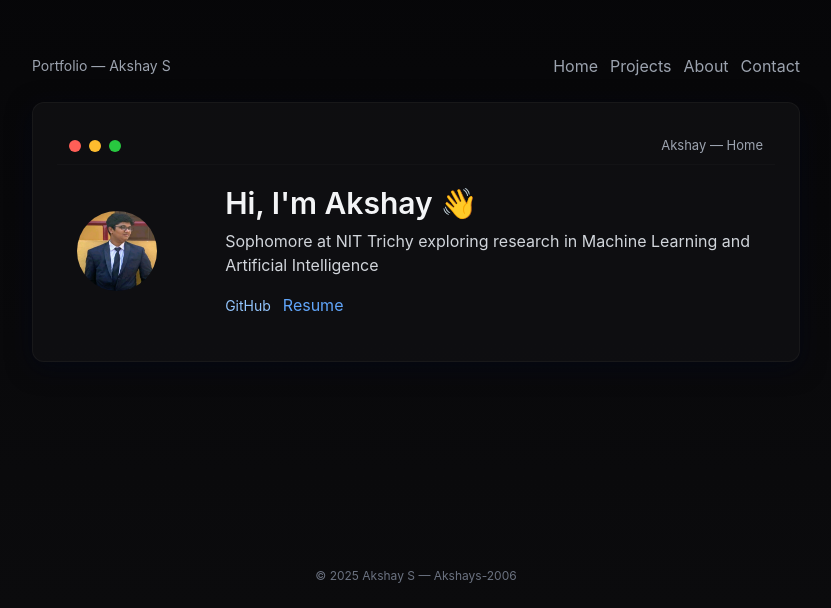
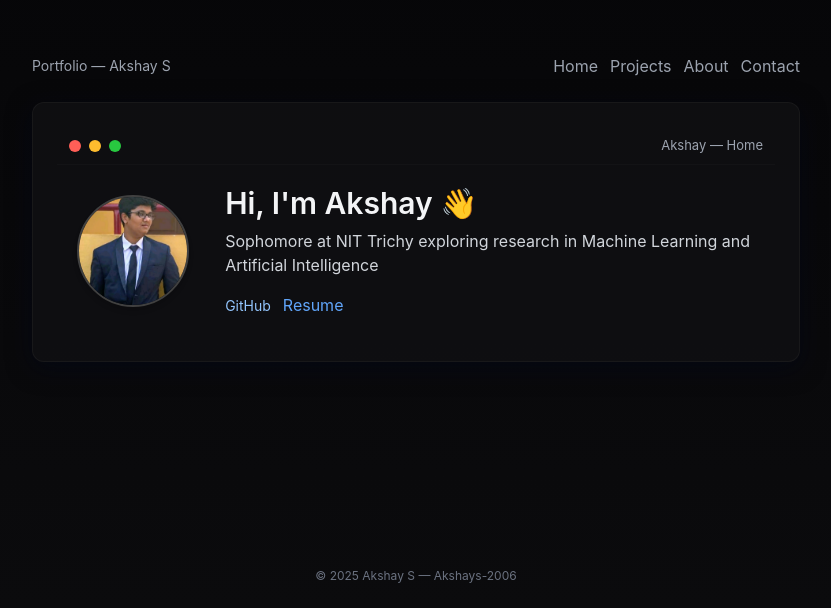
Before and after one commit to Akshays-2006/personal_website, a React (Vite) app: page / in a window 1280 px wide. Shown: the part 192-800 px from the top of the page, without its empty margins (224-1055 px from the left). Built offline with nearby package versions, Linux system fonts and the light colour scheme.

Commit message:
fix: profile and resume link

```diff
--- a/src/components/AboutWindow.jsx
+++ b/src/components/AboutWindow.jsx
@@ -8,7 +8,7 @@ export default function AboutWindow(){
         <img
           src={`${import.meta.env.BASE_URL}profile.jpg`}
           alt="profile"
-          className="w-20 h-20 rounded-full"
+          className="w-28 h-28 rounded-full object-cover border-2 border-neutral-700 shadow-md"
         />
         <div>
           <div className="text-lg font-medium">Akshay S</div>
--- a/src/components/HeroWindow.jsx
+++ b/src/components/HeroWindow.jsx
@@ -8,9 +8,9 @@ export default function HeroWindow(){
       <div className="flex items-center gap-6">
         <div style={{width:160}}>
           <img
-          src={`${import.meta.env.BASE_URL}profile.jpg`}
-          alt="profile"
-          className="w-20 h-20 rounded-full"
+            src={`${import.meta.env.BASE_URL}profile.jpg`}
+            alt="profile"
+            className="w-28 h-28 rounded-full object-cover border-2 border-neutral-700 shadow-md"
           />
         </div>
         <div>
```
